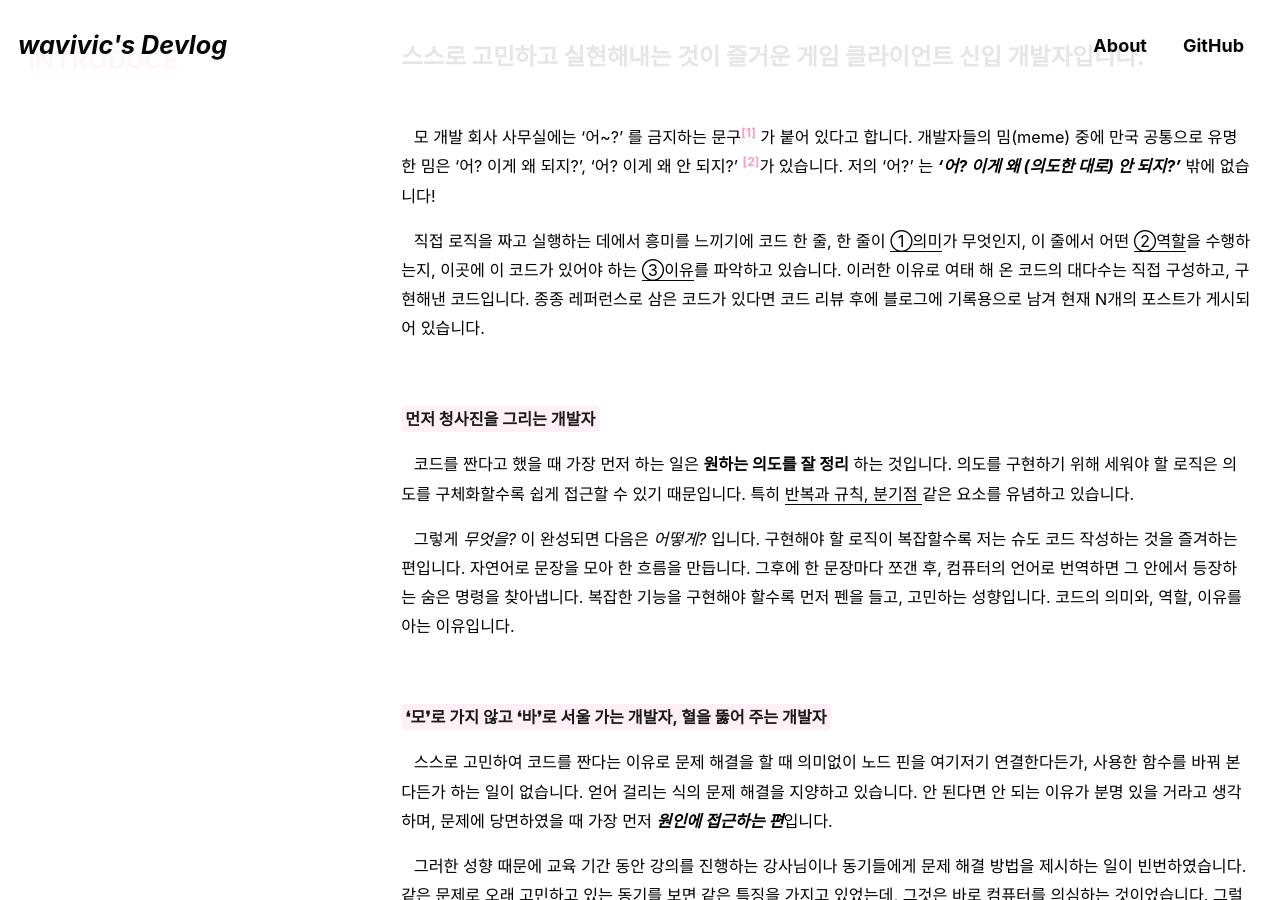
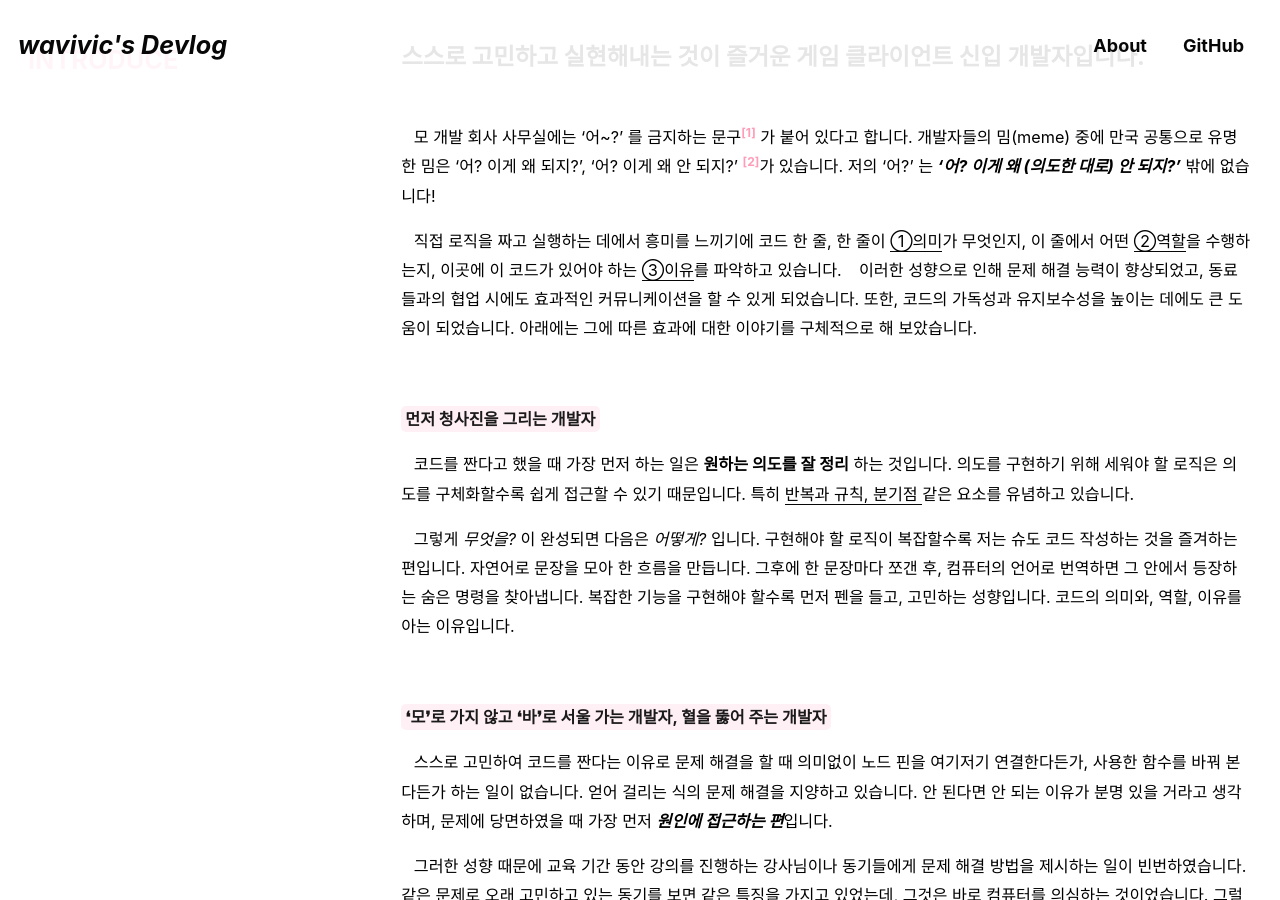
Before and after one commit to wavivic/wavivic.github.io, a Jekyll site: the page built from _pages/about.md, in a window 1280 px wide and 900 px high, scrolled down 694 px. Built offline with Jekyll 4.4.1, drawn with Linux system fonts in a browser that asks for light colours; cached includes are drawn as plain includes; some web fonts are replaced.

Commit message:
mod : about

```diff
--- a/_pages/about.md
+++ b/_pages/about.md
@@ -82,7 +82,9 @@ comments: false
 <a href="#"><sup>[2]</sup></a><img src="\assets\images\posts_img\about/second.png" width="400"></div>가 있습니다. 저의 ‘어?’ 는 <i><b>‘어? 이게 왜 (의도한 대로) 안 되지?’</b></i> 밖에 없습니다!
 <br>
 <p>
-&ensp; 직접 로직을 짜고 실행하는 데에서 흥미를 느끼기에 코드 한 줄, 한 줄이 <u>①의미</u>가 무엇인지, 이 줄에서 어떤 <u>②역할</u>을 수행하는지, 이곳에 이 코드가 있어야 하는 <u>③이유</u>를 파악하고 있습니다. 이러한 이유로 여태 해 온 코드의 대다수는 직접 구성하고, 구현해낸 코드입니다. 종종 레퍼런스로 삼은 코드가 있다면 코드 리뷰 후에 블로그에 기록용으로 남겨 현재 N개의 포스트가 게시되어 있습니다.
+&ensp; 직접 로직을 짜고 실행하는 데에서 흥미를 느끼기에 코드 한 줄, 한 줄이 <u>①의미</u>가 무엇인지, 이 줄에서 어떤 <u>②역할</u>을 수행하는지, 이곳에 이 코드가 있어야 하는 <u>③이유</u>를 파악하고 있습니다.
+
+&ensp; 이러한 성향으로 인해 문제 해결 능력이 향상되었고, 동료들과의 협업 시에도 효과적인 커뮤니케이션을 할 수 있게 되었습니다. 또한, 코드의 가독성과 유지보수성을 높이는 데에도 큰 도움이 되었습니다. 아래에는 그에 따른 효과에 대한 이야기를 구체적으로 해 보았습니다.
 </p><br>
 <p></p>
 {{ "<mark><b>먼저 청사진을 그리는 개발자</b></mark>
```
